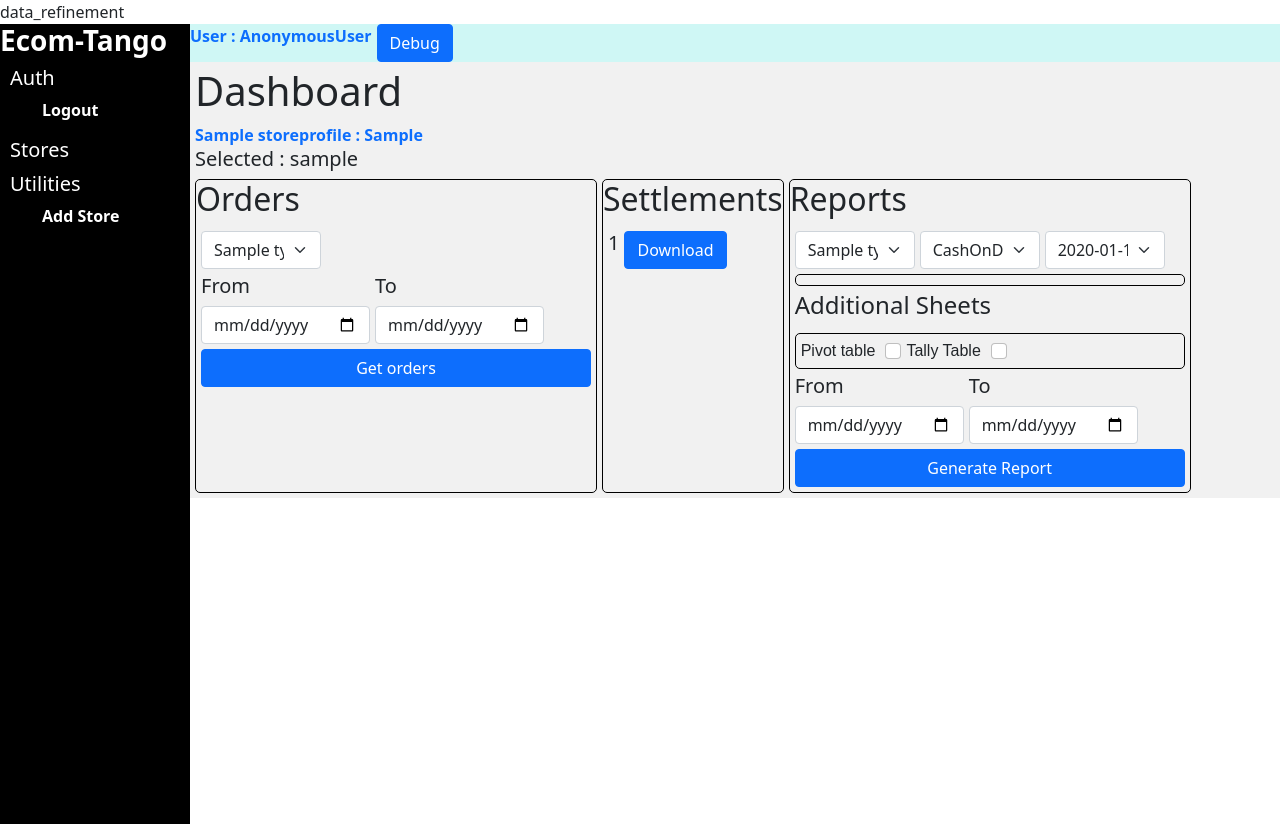
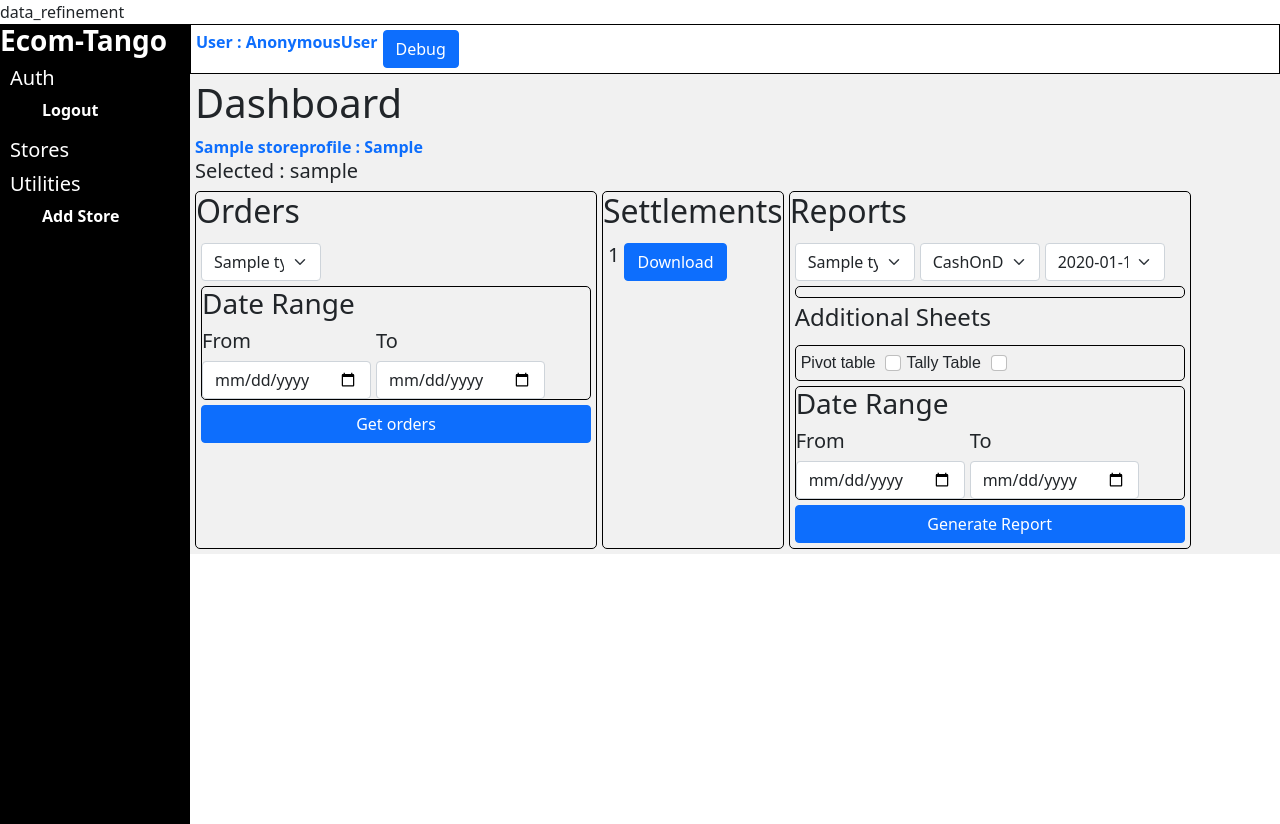
Before and after one commit to harilal766/Ecom-Tango, a Django app: template templates/dashboard.html in a window 1280 px wide. Run offline with Django 5.2, Linux system fonts and the light colour scheme; tables that the repository leaves empty hold one stand-in row (values such as "Sample post"); the template is opened without the code that fills it: values that come from a table or form of the project are taken from there, most other values are stand-ins (such as "Sample title", 1, 10 or a date in 2020); data that the repository does not hold is empty.

Commit message:
removed  colors and added common styles seperately

```diff
--- a/static/css/dashboard.css
+++ b/static/css/dashboard.css
@@ -7,10 +7,24 @@
     --small_gap : 5px;
 }
 
+
+/* Common Styles */
+/* borders with round edge */
+.dashboard-module, .checkboxes, .date-range {
+    border: 1px solid black;
+    border-radius: 5px;
+}
+/* border only*/
+.nav{
+    border: 1px solid black;
+}
+
+/* PADDING */
+
+
 .nav {
-    background-color: rgb(207, 247, 245);
-    display: flex;
-    gap: var(--small_gap);
+    display: flex; gap: var(--small_gap);
+    padding: var(--small_gap);
 }
 
 .right{
@@ -48,7 +62,6 @@ a {
 
 .dashboard-module{
     background-color: var(--module_bg);
-    border: 1px solid black; border-radius: 5px;
     max-width: 500px;
 }
 
@@ -71,12 +84,11 @@ select{
 }
 .checkboxes{
     flex-wrap: wrap;
-    border: 1px solid black; border-radius: 5px;
     font-family: Arial, Helvetica, sans-serif;
     padding:var(--small_gap);
 }
 
-.date-range{
+.dates{
     display: flex;
     gap: 5px;
 }
--- a/templates/date_range.html
+++ b/templates/date_range.html
@@ -1,4 +1,6 @@
 <div class="date-range" id="dateRange" class="mb-3">
+    <h3>Date Range</h3>
+    <div class="dates">
         <div class="date">
             <h5>From</h5>
             <input type="date" name="from" class="form-control">
@@ -8,5 +10,5 @@
             <h5>To</h5>
             <input type="date" name="to" class="form-control">
         </div>
-
     </div>
+</div>
```
Lines whose indentation alone changed are shown as unchanged.
